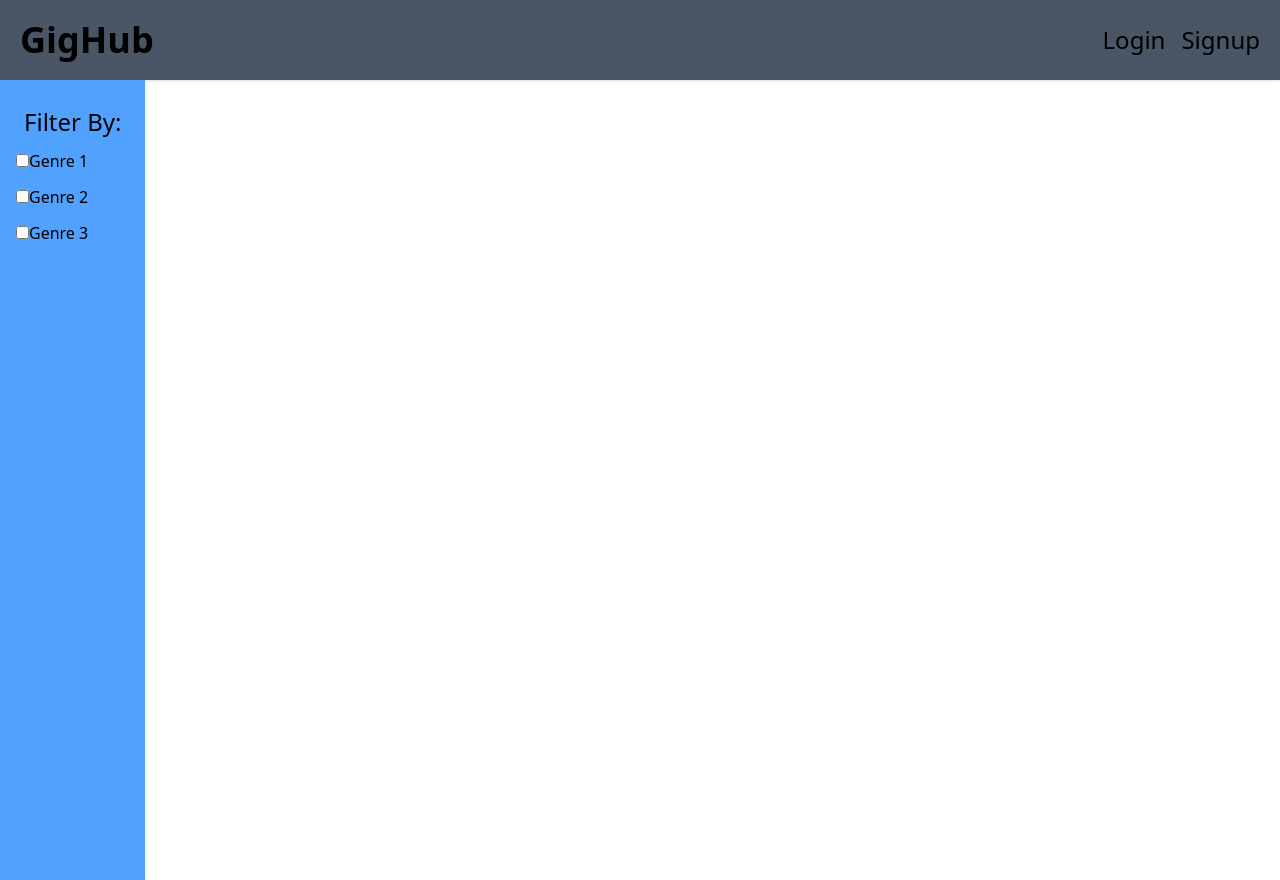
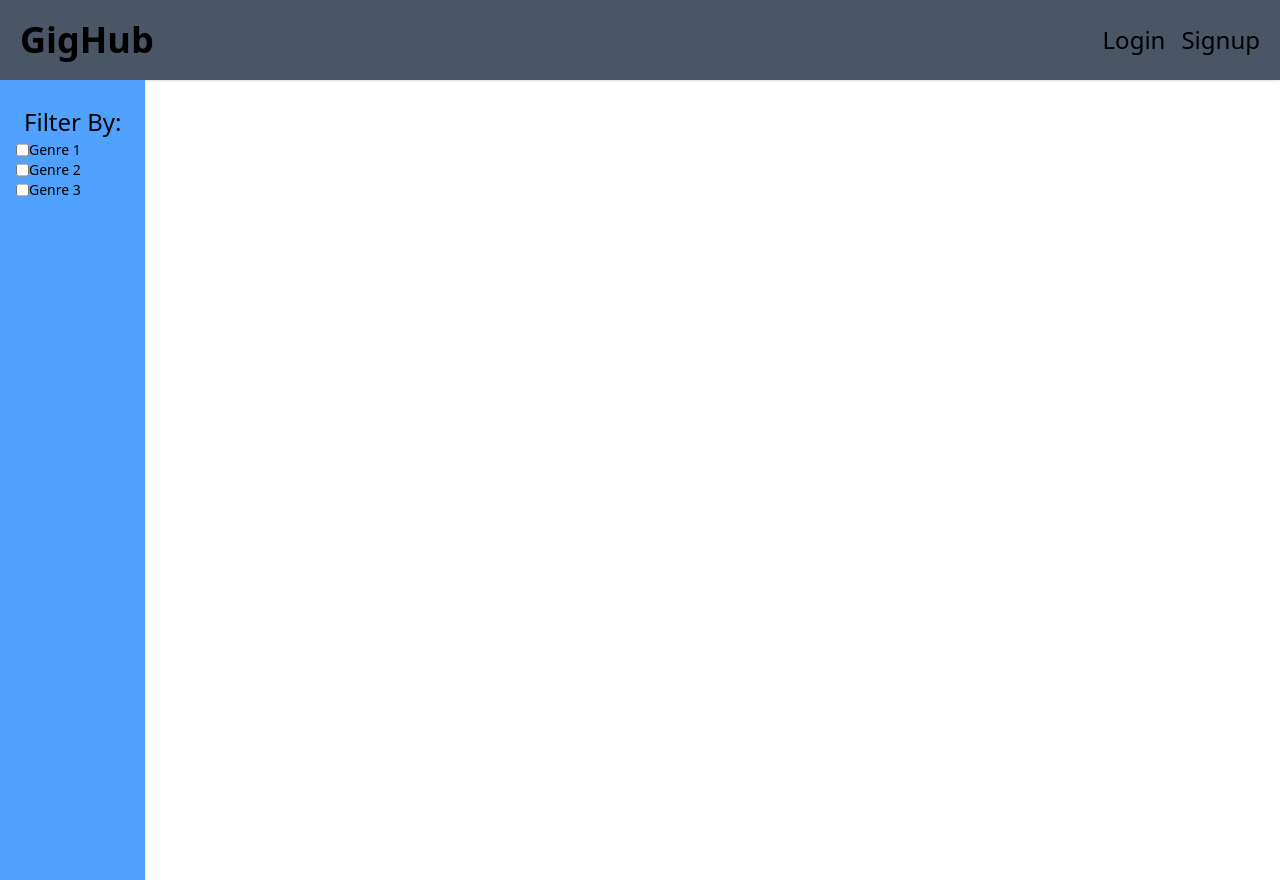
Before and after one commit to biscake/GigHub, a React (Vite) app in the folder client/: page /reset-password in a window 1280 px wide. Built offline with nearby package versions, Linux system fonts and the light colour scheme; no server answers.

Commit message:
refactor(components): separate component for FormInput and Checkbox

```diff
--- /dev/null
+++ b/client/src/components/Checkbox.tsx
@@ -0,0 +1,10 @@
+import type { CheckBoxProp } from "../types/inputProps"
+
+export const Checkbox = (props: CheckBoxProp) => {
+  return (
+    <div className="flex flex-row">
+      <input type="checkbox" {...props} />
+      <span className="text-sm align-middle">{props.text}</span>
+    </div>
+  )
+}
--- a/client/src/components/Input.tsx
+++ b/client/src/components/Input.tsx
@@ -1,18 +1,7 @@
-import { useFormContext, type FieldError, type RegisterOptions } from 'react-hook-form';
+import { useFormContext, type FieldError } from 'react-hook-form';
+import type { InputProps } from '../types/inputProps';
 
-type InputProps = {
-  type: string;
-  id: string;
-  placeholder?: string;
-  name: string;
-  validation?: RegisterOptions;
-  autocomplete?: string;
-  className?: string;
-  text?: string;
-};
-
-//TODO: add styling
-export const Input : React.FC<InputProps> = ({
+export const Input: React.FC<InputProps> = ({
   type,
   id,
   placeholder,
@@ -20,7 +9,6 @@ export const Input : React.FC<InputProps> = ({
   validation,
   autocomplete = 'off',
   className,
-  text
 }) => {
   const { register, formState: { errors } } = useFormContext();
 
@@ -37,7 +25,6 @@ export const Input : React.FC<InputProps> = ({
           autoComplete={autocomplete}
           className={className}
         />
-        <p className="text-sm align-middle">{text}</p>
       </label>
       {inputError?.message && <InputError message={inputError.message} />}
     </div>
--- a/client/src/components/Sidebar.tsx
+++ b/client/src/components/Sidebar.tsx
@@ -1,26 +1,16 @@
-import { type CheckBoxProp } from "../types/checkBoxProps";
+import { Checkbox } from "./Checkbox";
 
 const Sidebar = () => {
   return (
     <aside className="w-fit h-[100vh] bg-blue-400 text-black text-[1.5rem] px-4 py-6 shadow">
       <p className="px-2">Filter By:</p>
       <ul>
-        <li><Checkbox title="Genre 1"/></li>
-        <li><Checkbox title="Genre 2"/></li>
-        <li><Checkbox title="Genre 3"/></li>
+        <li><Checkbox text="Genre 1"/></li>
+        <li><Checkbox text="Genre 2"/></li>
+        <li><Checkbox text="Genre 3"/></li>
       </ul>
   </aside>
   );
 }
 
-const Checkbox = ({ title }: CheckBoxProp) => {
-  // TODO logic
-  return (
-    <label>
-      <input type="checkbox" className="accent-pink-300 cursor-pointer align-middle" />
-      <span className="text-[1rem] py-1 align-middle">{title}</span>
-    </label>
-  )
-}
-
 export default Sidebar;
--- /dev/null
+++ b/client/src/components/forms/FormInput.tsx
@@ -0,0 +1,8 @@
+import type { InputProps } from "../../types/inputProps";
+import { Input } from "../Input";
+
+export const FormInput = (props: InputProps) => {
+  return (
+    <Input {...props}  className="w-full border border-gray-300 rounded-3xl px-4 py-2 focus:outline-none" />
+  )
+}
--- a/client/src/components/forms/LoginForm.tsx
+++ b/client/src/components/forms/LoginForm.tsx
@@ -3,7 +3,8 @@ import { FormProvider, useForm, type SubmitHandler } from 'react-hook-form';
 import { Link, useNavigate } from 'react-router-dom';
 import { useAuth } from '../../hooks/useAuth';
 import { type LoginFormInputs } from '../../types/form';
-import { Input } from '../Input';
+import { Checkbox } from '../Checkbox';
+import { FormInput } from './FormInput';
 
 const LoginForm = () => {
   const { login } = useAuth();
@@ -22,8 +23,6 @@ const LoginForm = () => {
     }
   }
 
-  const inputStyle : string = "w-full border border-gray-300 rounded-3xl px-4 py-2 focus:outline-none";
-
   return (
     <FormProvider { ...methods }>
       <div className="bg-gray-50 flex items-center justify-center min-h-screen px-4">
@@ -33,23 +32,21 @@ const LoginForm = () => {
           className="w-full max-w-sm flex flex-col gap-5 text-center text-sm border border-gray-200 shadow-lg rounded-2xl px-8 py-10 bg-white"
         >
           <div className="font-bold text-3xl">Log in</div>
-          <Input
+          <FormInput
             name="username"
             id="username"
             type="text"
             placeholder="Username"
-            className={inputStyle}
           />
-          <Input
+          <FormInput
             name="password"
             id="password"
             type="password"
             placeholder="Password"
             autocomplete="on"
-            className={inputStyle}
           />
           <div className="flex flex-row items-center justify-between w-full">
-            <Input
+            <Checkbox
               name="rememberMe"
               id="rememberMe"
               type="checkbox"
--- a/client/src/components/forms/ResetRequestForm.tsx
+++ b/client/src/components/forms/ResetRequestForm.tsx
@@ -2,10 +2,10 @@ import type { AxiosError } from 'axios';
 import { useState } from 'react';
 import { FormProvider, useForm, type SubmitHandler } from 'react-hook-form';
 import { Link } from 'react-router-dom';
+import api from '../../lib/api';
+import type { ApiErrorResponse } from '../../types/api';
 import { type ResetRequestFormInputs } from '../../types/form';
-import type { ApiErrorResponse } from '../../types/api';
-import { Input } from '../Input';
-import api from '../../lib/api';
+import { FormInput } from './FormInput';
 
 const ResetRequestForm = () => {
   const [apiErr, setApiErr] = useState<string | null>(null);
@@ -28,13 +28,11 @@ const ResetRequestForm = () => {
     }
   }
 
-  const inputStyle: string = "w-full border border-gray-300 rounded-3xl px-4 py-2 focus:outline-none";
-
   return (
     success ? (
       <div className="bg-gray-50 flex items-center justify-center min-h-screen px-4">
         <div className="w-full max-w-sm flex flex-col gap-5 text-center text-sm border border-gray-200 shadow-lg rounded-2xl px-8 py-10 bg-white">
-          <span className={inputStyle}>Email Sent!</span>
+          <span className="w-full border border-gray-300 rounded-3xl px-4 py-2 focus:outline-none">Email Sent!</span>
           <div className="text-sm">
             <span>Back to </span>
             <Link className="font-bold :hover" to="/login">Log in</Link>
@@ -50,12 +48,11 @@ const ResetRequestForm = () => {
             className="w-full max-w-sm flex flex-col gap-5 text-center text-sm border border-gray-200 shadow-lg rounded-2xl px-8 py-10 bg-white"
           >
             <div className="font-bold text-3xl">Forgot Password?</div>
-            <Input
+            <FormInput
               name="email"
               id="email"
               type="email"
               placeholder="Email"
-              className={inputStyle}
             />
             {apiErr && <p className="text-sm text-rose-400">{apiErr}</p>}
             <button
--- a/client/src/components/forms/SignupForm.tsx
+++ b/client/src/components/forms/SignupForm.tsx
@@ -8,6 +8,7 @@ import { cpasswordValidation, emailValidation, passwordValidation, usernameValid
 import type { ApiErrorResponse, ValidationError } from '../../types/api';
 import { type SignupFormInputs } from '../../types/form';
 import { Input } from '../Input';
+import { FormInput } from './FormInput';
 
 const SignupForm = () => {
   const [apiErr, setApiErr] = useState<string | ValidationError[] | null>(null);
@@ -41,8 +42,6 @@ const SignupForm = () => {
 
   }
 
-  const inputStyle : string = "w-full border border-gray-300 rounded-3xl px-4 py-2 focus:outline-none";
-
   return (
     <FormProvider {...methods}>
       <div className="bg-gray-50 flex items-center justify-center min-h-screen px-4">
@@ -53,14 +52,10 @@ const SignupForm = () => {
           className="w-full max-w-sm flex flex-col gap-5 text-center text-sm border border-gray-200 shadow-lg rounded-2xl px-8 py-10 bg-white"
         >
           <div className="font-bold text-3xl">Sign Up</div>
-          <Input {...usernameValidation}
-            className={inputStyle}/>
-          <Input {...emailValidation}
-            className={inputStyle}/>
-          <Input {...passwordValidation}
-            className={inputStyle}/>
-          <Input {...cpasswordValidation(methods.watch)}
-            className={inputStyle}/>
+          <FormInput {...usernameValidation} />
+          <FormInput {...emailValidation} />
+          <FormInput {...passwordValidation} />
+          <Input {...cpasswordValidation(methods.watch)} />
           {apiErr && (
             <p className="text-sm text-rose-400">
               {Array.isArray(apiErr)
--- a/client/src/types/checkBoxProps.ts
+++ /dev/null
@@ -1,3 +0,0 @@
-export type CheckBoxProp = {
-  title: string;
-}
--- /dev/null
+++ b/client/src/types/inputProps.ts
@@ -0,0 +1,16 @@
+import { type RegisterOptions } from 'react-hook-form';
+
+export type InputProps = {
+  type: string;
+  id: string;
+  placeholder?: string;
+  name: string;
+  validation?: RegisterOptions;
+  autocomplete?: string;
+  className?: string;
+  text?: string;
+};
+
+export type CheckBoxProp = React.InputHTMLAttributes<HTMLInputElement> & {
+  text: string;
+}
```
